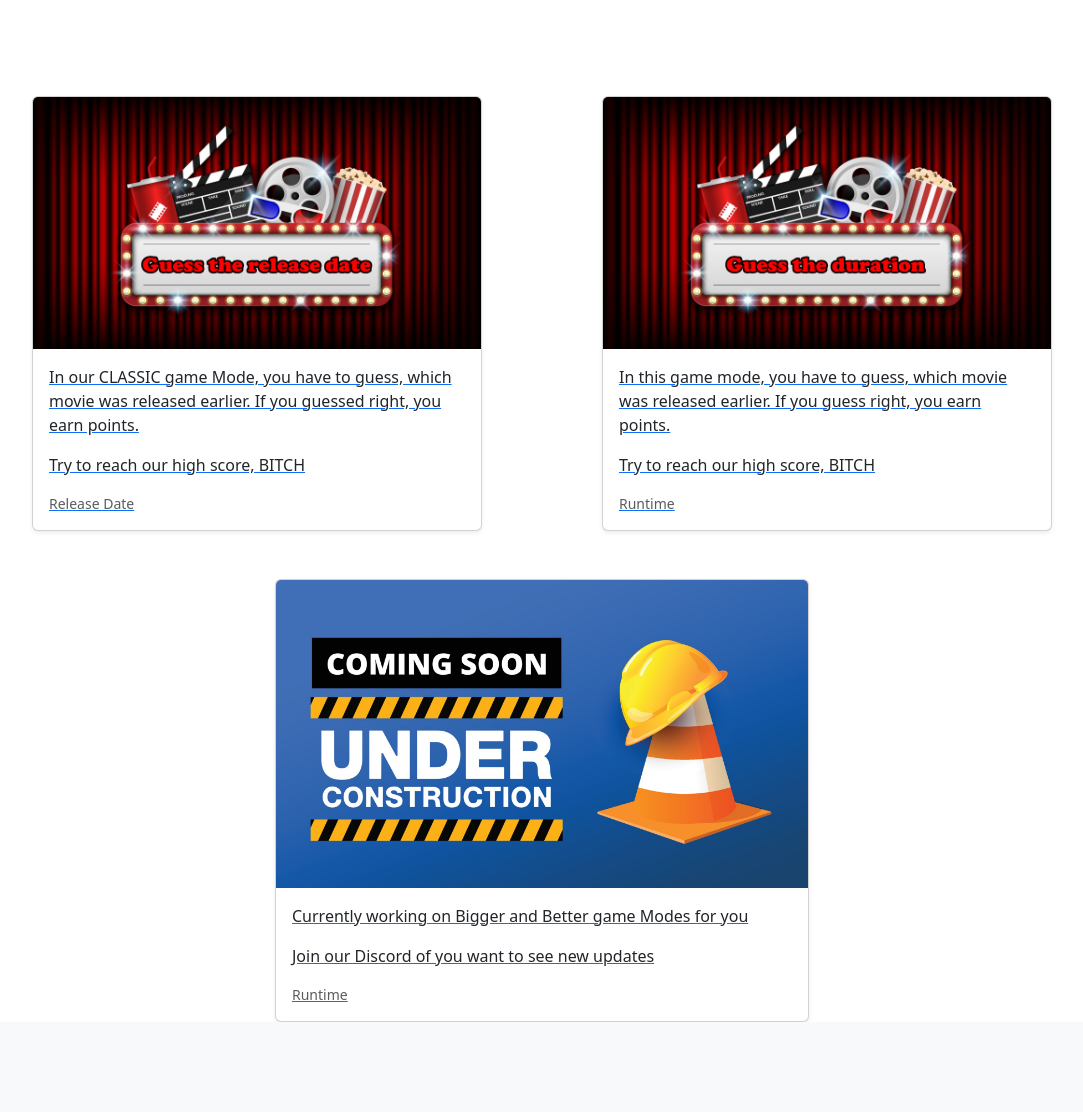
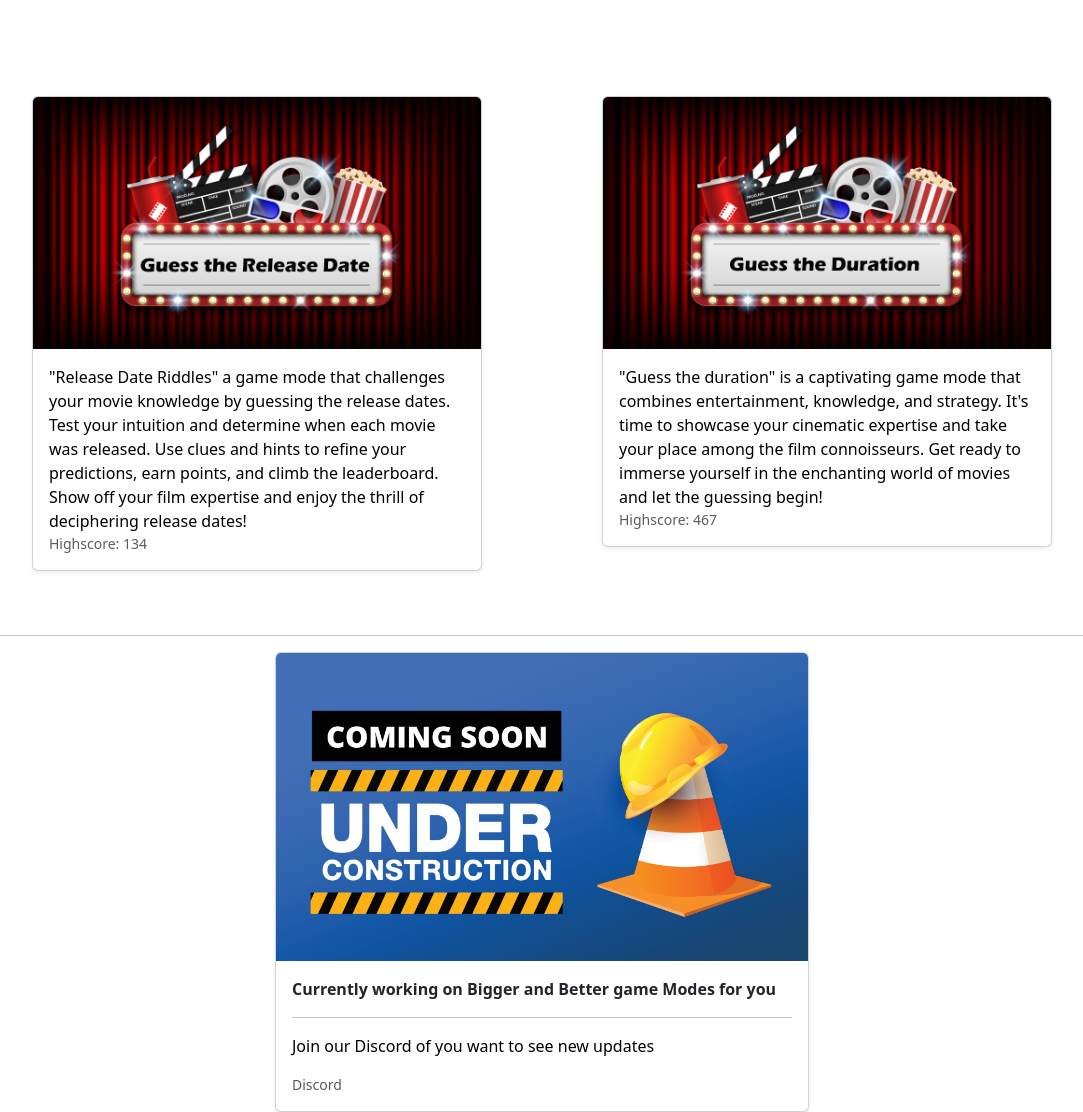
Before and after one commit to Kalvezu/RottenTomatoButBetter, a Flask app: page / in a window 1280 px wide. Shown: the part 59-1171 px from the top of the page, without its empty margins (98-1181 px from the left). Before the commit the page ends 1081 px from the top, so only its background shows below. Run offline with Flask 3, Linux system fonts and the light colour scheme.

Commit message:
1.7
Fixing paragraph issues

```diff
--- a/rtbb/static/layout.css
+++ b/rtbb/static/layout.css
@@ -1 +1,5 @@
 /* Styles for the whole App */
+.card-text {
+    color: black;
+    text-decoration: none !important;
+ }
--- a/rtbb/templates/home.html
+++ b/rtbb/templates/home.html
@@ -8,11 +8,10 @@
       <div class="card shadow-sm">
         <img src= "{{ url_for('static',filename='release.png') }}" alt="test" width="100%" height="100%" class="card-img-top" width="100px" height="250px" ></img>
         <div class="card-body">
-          <p class="card-text">In our CLASSIC game Mode, you have to guess, which movie was released earlier. If you guessed right, you earn points.</p>
-          <p class="card-text">Try to reach our high score, BITCH</p>
+          <a class="card-text">"Release Date Riddles" a game mode that challenges your movie knowledge by guessing the release dates. Test your intuition and determine when each movie was released. Use clues and hints to refine your predictions, earn points, and climb the leaderboard. Show off your film expertise and enjoy the thrill of deciphering release dates!</a>
 
           <div class="d-flex justify-content-between align-items-center">
-            <small class="text-body-secondary">Release Date</small>
+            <small class="text-body-secondary">Highscore: 134</small>
           </div>
         </div>
       </div>
@@ -21,13 +20,15 @@
 
 
   <div class="col m-5">
+    <link rel="stylesheet" type="text/css" href= "{{ url_for('static',filename='layout.css') }}">
     <a href="{{ url_for('runtime') }}">
       <div class="card shadow-sm">
         <img src= "{{ url_for('static',filename='runtime.png') }}" alt="test" width="100%" height="100%" class="card-img-top" width="100px" height="250px" ></img>
         <div class="card-body">
-          <p class="card-text">In this game mode, you have to guess, which movie was released earlier. If you guess right, you earn points.</p>
-          <p class="card-text">Try to reach our high score, BITCH</p><div class="d-flex justify-content-between align-items-center">
-            <small class="text-body-secondary">Runtime</small>
+          <a class="card-text">"Guess the duration" is a captivating game mode that combines entertainment, knowledge, and strategy. It's time to showcase your cinematic expertise and take your place among the film connoisseurs. Get ready to immerse yourself in the enchanting world of movies and let the guessing begin!</a>
+
+          <div class="d-flex justify-content-between align-items-center">
+            <small class="text-body-secondary">Highscore: 467</small>
           </div>
         </div>
       </div>
@@ -36,17 +37,21 @@
 </div>
 
 
+<div>
+  <hr>
+</div>
 
 
 
 <div class="row m-auto" style="width: 50%; height: 100%">
-  <a href="{{ url_for('runtime') }}">
+  <a class="card-text" href="{{ url_for('runtime') }}">
     <div class="card shadow-sm">
       <img src= "{{ url_for('static',filename='new.jpg') }}" alt="test" width="100%" height="100%" class="card-img-top" width="100px" height="200px" ></img>
       <div class="card-body">
-        <p class="card-text">Currently working on Bigger and Better game Modes for you </p>
+        <strong>Currently working on Bigger and Better game Modes for you </strong>
+        <hr>
         <p class="card-text">Join our Discord of you want to see new updates</p><div class="d-flex justify-content-between align-items-center">
-          <small class="text-body-secondary">Runtime</small>
+          <small class="text-body-secondary">Discord</small>
         </div>
       </div>
     </div>
```
Also changed, not shown: rtbb/static/release.png, rtbb/static/runtime.png.
